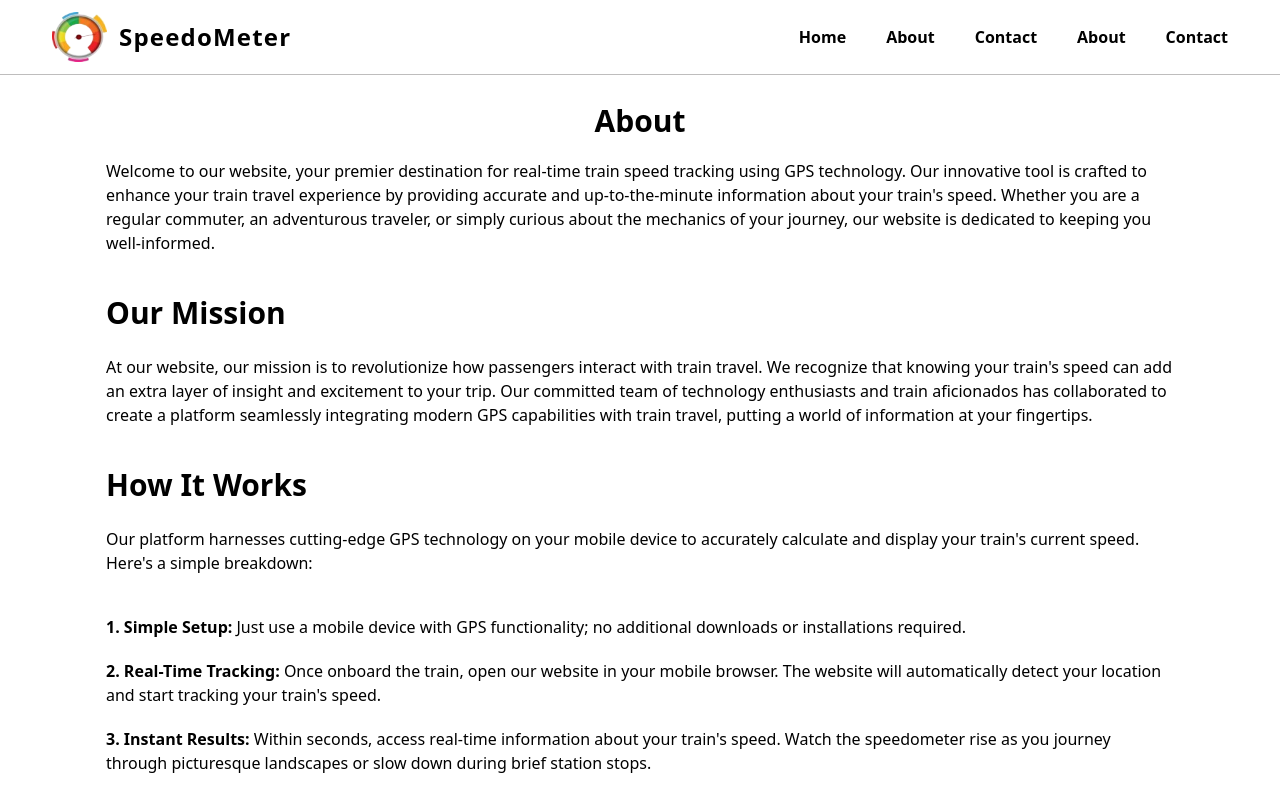
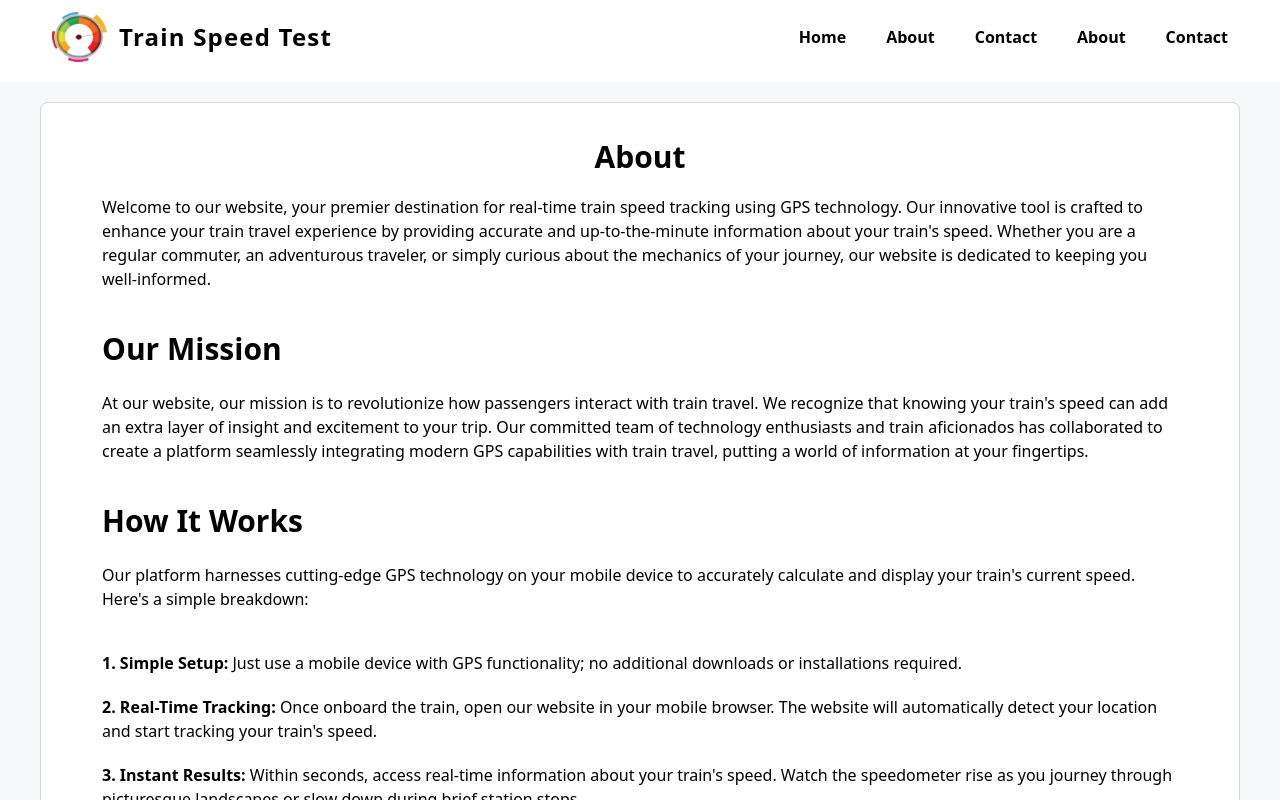
Before and after one commit to divrawat/Train-Speed-Test, a Next.js app: page /about in a window 1280 px wide. Shown: the top 800 px of the page. Built offline with nearby package versions, Linux system fonts and the light colour scheme.

Commit message:
0055kjrew

```diff
--- a/components/Footer.jsx
+++ b/components/Footer.jsx
@@ -9,9 +9,9 @@ export default function Footer() {
     return (
 
 
-        <footer className="bg-[#e3e3e3] mt-10 p-3">
+        <footer className="bg-[#e3e3e3] p-3">
 
-               <div className="pt-5 text-center text-2xl">Copyright {currentYear} @ Speedometer</div>
+               <div className="pt-5 text-center text-2xl">Copyright {currentYear} @ Train Speed Test</div>
 
 
             <div className="md:pb-0 md:mt-0 mt-4 ">
--- a/components/Navbar.jsx
+++ b/components/Navbar.jsx
@@ -13,13 +13,14 @@ export default function Navbar() {
 
     return (
 
-        <nav className="md:pb-3 pt-3 border-b border-[#bebdbd]">
+        <nav className="md:pb-5 pt-3">
+             {/* <nav className="md:pb-3 pt-3 border-b border-[#bebdbd]"> */}
 
             <div className="container mx-auto md:flex items-center justify-center md:justify-between max-w-[1200px]">
                 <div className="flex items-center md:space-x-4 justify-between">
                     <div className="flex items-center">
                         <img src="/00.png" alt="Logo" className="h-[50px] w-[55px] mr-3 ml-3" />
-                        <span className="text-black text-lg font-bold tracking-wider text-[21px] md:text-[24px]">SpeedoMeter</span>
+                        <span className="text-black text-lg font-bold tracking-wider text-[21px] md:text-[24px]"><Link href="/">Train Speed Test</Link></span>
                     </div>
                     <span onClick={toggle} className="md:hidden text-[22px] font-extrabold mr-4">☰</span>
                 </div>
--- /dev/null
+++ b/config.js
@@ -0,0 +1 @@
+export const DOMAIN="http://localhost:3000"
--- a/pages/_document.js
+++ b/pages/_document.js
@@ -3,6 +3,7 @@ import { Html, Head, Main, NextScript } from "next/document";
 export default function Document() {
   return (
     <Html lang="en">
+      <link href='favicon.ico' rel='icon' type='image/x-icon' />
       <Head />
       <body>
         <Main />
--- a/pages/about.jsx
+++ b/pages/about.jsx
@@ -1,12 +1,37 @@
 import Navbar from "@/components/Navbar";
 import Footer from "@/components/Footer";
+import Head from "next/head";
+import { DOMAIN } from "@/config";
 
 const About = () => {
+
+
+    const description = "At our website, our mission is to revolutionize how passengers interact with train travel. We recognize that knowing your train&apos;s speed can add an extra layer of insight and excitement to your trip. Our committed team of technology enthusiasts and train aficionados has collaborated to create a platform seamlessly integrating modern GPS capabilities with train travel, putting a world of information at your fingertips."
+
+    const head = () => (
+        <Head>
+            <title>About</title>
+            <meta name="description" content={description} />
+            <meta name="robots" content="follow, index, noarchive, max-snippet:-1, max-video-preview:-1, max-image-preview:large" />
+            <link rel="canonical" href={DOMAIN} />
+            <meta property="og:locale" content="en_US" />
+            <meta property="og:type" content="Train Speed Test" />
+            <meta property="og:title" content={`Train Speed Test - ${DOMAIN}`} />
+            <meta property="og:description" content={description} />
+            <meta property="og:url" content={DOMAIN} />
+            <meta property="og:site_name" content="Train Speed Test" />
+        </Head>
+    );
+
+
     return (
         <>
             <Navbar />
-            <div className="max-w-[1100px] mx-auto p-4 ">
+            {head()}
+            <div className="bg-[#f7f8f9] pt-5 pb-5">
+                <div className="max-w-[1200px] mx-auto p-3 bg-[white] border border-solid border-[#d7d7d7] rounded-lg">
 
+                <div className=" max-w-[1100px] pt-3 pb-10 pr-3 pl-3 mx-auto">
                         <h1 className="text-center p-3 font-bold text-3xl">About</h1>
 
                         <p className="mt-2 mb-[40px]">  Welcome to our website, your premier destination for real-time train speed tracking using GPS technology. Our innovative tool is crafted to enhance your train travel experience by providing accurate and up-to-the-minute information about your train&apos;s speed. Whether you are a regular commuter, an adventurous traveler, or simply curious about the mechanics of your journey, our website is dedicated to keeping you well-informed.</p>
@@ -48,6 +73,9 @@ const About = () => {
 
 
                     </div>
+                </div>
+            </div>
+
             <Footer />
         </>
     )
--- a/pages/contact.jsx
+++ b/pages/contact.jsx
@@ -1,12 +1,37 @@
 import Navbar from "@/components/Navbar";
 import Footer from "@/components/Footer";
+import { DOMAIN } from "@/config";
+import Head from "next/head";
 
 const Contact = () => {
+
+
+    const description="Thank you for reaching out to our Twitter Trends Tools. We value your feedback and inquiries. Please use the following information to get in touch with us."
+
+    const head = () => (
+        <Head>
+            <title>Contact</title>
+            <meta name="description" content={description} />
+            <meta name="robots" content="follow, index, noarchive, max-snippet:-1, max-video-preview:-1, max-image-preview:large" />
+            <link rel="canonical" href={DOMAIN} />
+            <meta property="og:locale" content="en_US" />
+            <meta property="og:type" content="Train Speed Test" />
+            <meta property="og:title" content={`Train Speed Test - ${DOMAIN}`} />
+            <meta property="og:description" content={description} />
+            <meta property="og:url" content={DOMAIN} />
+            <meta property="og:site_name" content="Train Speed Test" />
+        </Head>
+    );
+
+
+
+
+
     return (
         <>
 
             <Navbar />
-
+            {head()}
             <div className="max-w-[1100px] mx-auto p-4 ">
 
                 <h1 className="text-center p-3 font-bold text-3xl">Contact</h1>
--- a/pages/disclaimer.jsx
+++ b/pages/disclaimer.jsx
@@ -1,12 +1,34 @@
 import Navbar from "@/components/Navbar";
 import Footer from "@/components/Footer";
+import Head from "next/head";
+import { DOMAIN } from "@/config";
+
+
+const Disclaimer = () => {
+
+    const description="Thank you for visiting Our Website. By using our website, you agree to comply with and be bound by the following disclaimer. If you do not agree with any part of this disclaimer, please do not use our website."
+
+    const head = () => (
+        <Head>
+            <title>Disclaimer</title>
+            <meta name="description" content={description} />
+            <meta name="robots" content="follow, index, noarchive, max-snippet:-1, max-video-preview:-1, max-image-preview:large" />
+            <link rel="canonical" href={DOMAIN} />
+            <meta property="og:locale" content="en_US" />
+            <meta property="og:type" content="Train Speed Test" />
+            <meta property="og:title" content={`Train Speed Test - ${DOMAIN}`} />
+            <meta property="og:description" content={description} />
+            <meta property="og:url" content={DOMAIN} />
+            <meta property="og:site_name" content="Train Speed Test" />
+        </Head>
+    );
 
 
 
-const Disclaimer = () => {
     return (
         <>
             <Navbar />
+            {head()}
             <div className="max-w-[1100px] mx-auto p-4 ">
 
                 <h1 className="text-center p-3 font-bold text-3xl">Disclaimer</h1>
--- a/pages/index.jsx
+++ b/pages/index.jsx
@@ -21,18 +21,88 @@ export default function Home() {
   return (
     <>
       <Navbar />
-      <div className="max-w-[1200px] mx-auto p-3 mt-5">
+      <div className="bg-[#f7f8f9] pt-5 pb-5">
+        <div className="max-w-[1200px] mx-auto p-3 bg-[white] border border-solid border-[#d7d7d7] rounded-lg">
 
-        <h1 className="text-3xl font-bold text-center">Online Speedometer: Feel the Need for Speed – Discover Your Velocity Now !</h1>
+          <h1 className="text-3xl font-bold text-center mt-5">Online Speedometer: Feel the Need for Speed – Discover Your Velocity Now !</h1>
 
           <div className='flex justify-center mt-[100px] h-[220px]'>
             <ReactSpeedometer value={speed} needleColor="red" startColor="#09cb09" endColor="#ff1919" segments={10} maxSegmentLabels={10}
               // currentValueText={`Speed: ${speed.toFixed(2)} km/s`}
-                minValue={0} maxValue={500} width={350} height={350}/>
+              minValue={0} maxValue={500} width={350} height={350} />
           </div>
 
           <div className="text-center font-bold text-2xl mt-5">{speed.toFixed(2)} km/s</div>
 
+
+
+          <div className="mt-10 max-w-[1100px] pt-3 pb-10 pr-3 pl-3 mx-auto">
+
+            <p className="mb-[35px]"> Welcome to our Train Speed Test Tool {`-`} where you can have a bit of fun exploring how fast different trains zip around! 🚂💨 Whether you&apos;re a big train fan or just curious, our website lets you peek into the speedy world of trains in a super easy way.</p>
+
+            <p className="mb-[35px]">   Ever wondered how fast that high-speed train in Japan goes compared to the classic steam locomotive? Well, wonder no more! Our tool lets you compare train speeds from all over the globe in a simple click.</p>
+
+            <p className="mb-[35px]">  It&apos;s like a little adventure where you can check out the fastest trains out there. No need to be a tech genius {`-`} our website is designed for everyone. Just hop on, explore, and enjoy the ride{'!'} 🌍🚄</p>
+
+            <p className="mb-[35px]">  So, if you&apos;re into trains or just looking for a cool way to spend a few minutes, give our Train Speed Test Tool a go. Fasten your seatbelt, and let&apos;s have some speed-happy fun together. All aboard{'!'} 🚀🎉</p>
+
+            <h2 className="text-3xl font-bold">Requirements</h2>
+
+            <p className="mt-[25px]">1. Ensure you have a device equipped with both GPS and internet connectivity.</p>
+            <p className="mt-[10px]">2. Navigate to https://trainspeedtest.in.net - a platform providing complimentary train speed testing services.</p>
+            <p className="mt-[10px]">3. Grant permission for GPS usage to enable the use of the online speedometer tool.</p>
+
+
+            <h2 className="text-3xl font-bold mt-[45px]">Train Speed</h2>
+            <p className="mt-[20px]">A Train Speed Test is a tool or service that allows users to measure and compare the speeds of different trains. Typically offered online, these tests provide information on the velocity of trains, enabling enthusiasts, researchers, or curious individuals to explore and compare the speeds of various trains from around the world. Users may input specific parameters or select trains from a database to view their respective speeds, contributing to a better understanding of the diverse capabilities of different railway systems.</p>
+
+
+
+
+
+            <h2 className="text-3xl font-bold mt-[45px] mb-5">FAQ&apos;s</h2>
+
+            <h3></h3>
+            <p></p>
+
+            <h3></h3>
+            <p></p>
+
+            <h3></h3>
+            <p></p>
+
+            <h3></h3>
+            <p></p>
+
+            <h3></h3>
+            <p></p>
+
+
+
+
+
+
+
+
+
+
+
+
+
+
+
+
+            <h2 className="text-3xl font-bold mt-[45px] mb-5">Conclusion</h2>
+
+            <p className="mb-[35px]">Train Speed Test is a handy tool that gives you an accurate result by tracking GPS with your mobile phone. This easy-to-use tool provides the speed of a train while it&apos;s moving on the tracks. I highly recommend using Speed Test Pro for measuring online speed tests for trains, as it offers the best and most accurate results.</p>
+            <p className="mb-[35px]">Simply turn on your GPS while using this website on your Android smartphone, and it will start tracking your train, providing you with the exact speed. Make sure to enable your GPS and grant permission for better accuracy. I&apos;ve tried this website multiple times, and it always gives precise results.</p>
+            <p className="mb-[35px]">While a train speed test may seem simple for regular users checking train speeds, it holds great importance for engineers and higher authorities responsible for railway maintenance and development. Railway authorities use this tool to ensure passenger safety and enhance overall train performance.</p>
+
+
+
+          </div>
+
+        </div>
       </div>
       <Footer />
 
--- a/pages/privacy-policy.jsx
+++ b/pages/privacy-policy.jsx
@@ -1,10 +1,34 @@
 import Navbar from "@/components/Navbar";
 import Footer from "@/components/Footer";
+import { DOMAIN } from "@/config";
+import Head from "next/head";
 
 const PrivacyPolicy = () => {
+
+
+    const description="Thanks you for visiting our website. This Privacy Policy is designed to help you understand how we collect, use, disclose, and safeguard your personal information when you visit our website or use our services through Google AdSense. By accessing or using our website, you consent to the practices described in this Privacy Policy."
+
+    const head = () => (
+        <Head>
+            <title>Privacy Policy</title>
+            <meta name="description" content={description} />
+            <meta name="robots" content="follow, index, noarchive, max-snippet:-1, max-video-preview:-1, max-image-preview:large" />
+            <link rel="canonical" href={DOMAIN} />
+            <meta property="og:locale" content="en_US" />
+            <meta property="og:type" content="Train Speed Test" />
+            <meta property="og:title" content={`Train Speed Test - ${DOMAIN}`} />
+            <meta property="og:description" content={description} />
+            <meta property="og:url" content={DOMAIN} />
+            <meta property="og:site_name" content="Train Speed Test" />
+        </Head>
+    );
+
+
+
     return (
         <>
             <Navbar />
+            {head()}
             <div className="max-w-[1100px] mx-auto p-4 ">
                 <h1 className="text-center p-3 font-bold text-3xl">Privacy Policy</h1>
 
```
Lines whose indentation alone changed are shown as unchanged.
